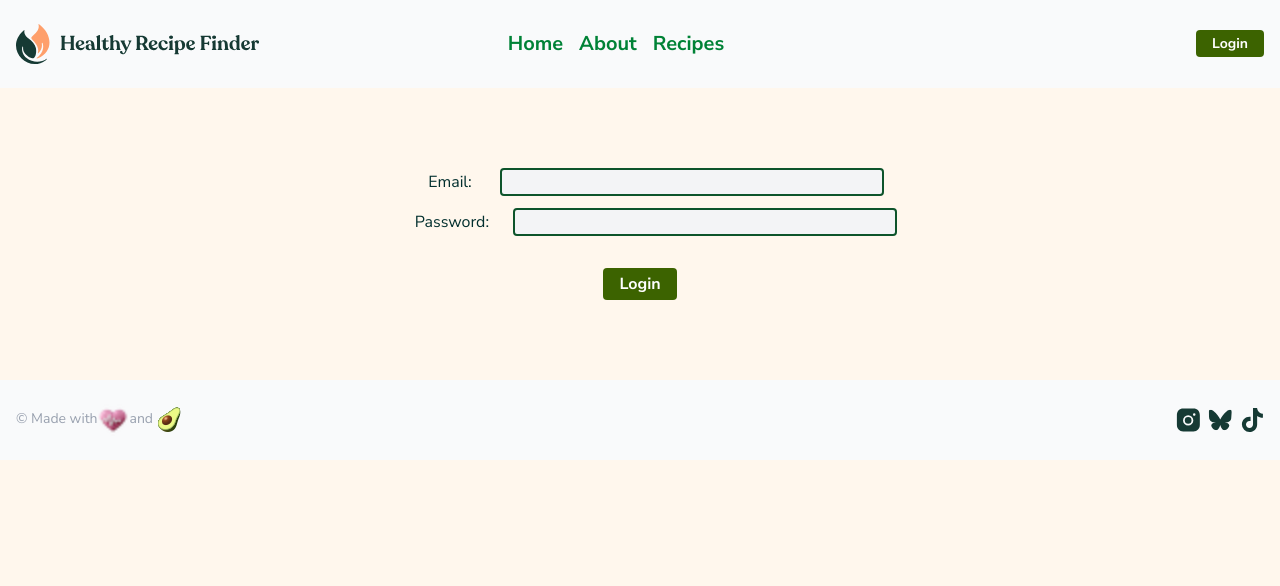
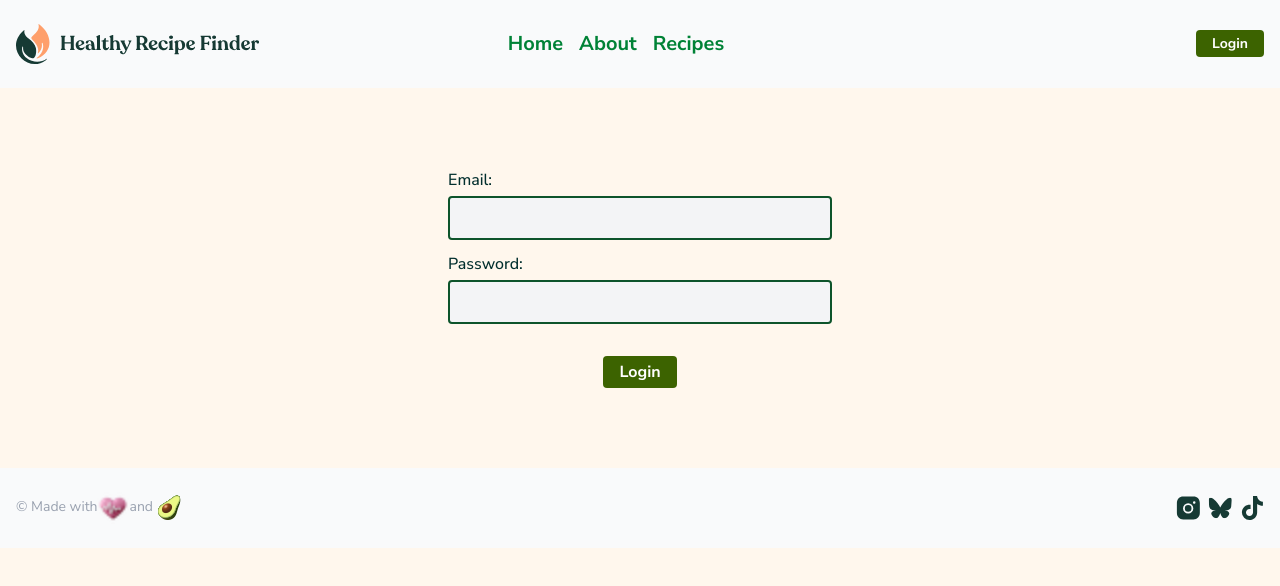
Before and after one commit to holiveira68/frontend_recipes, a React app: page /login in a window 1280 px wide. Shown: the top 586 px of the page. Built offline with nearby package versions, Linux system fonts and the light colour scheme; the HTML template or start-up script is replaced by a standard one.

Commit message:
alinhamento dos inputs Login

```diff
--- a/src/pages/Login.jsx
+++ b/src/pages/Login.jsx
@@ -26,13 +26,13 @@ export default function Login() {
             <form method="POST">
                 <div className="flex items-center justify-center flex-col gap-3 mt-20 mb-20">
 
-                    <div >
-                        <label className="ml-4 mt-4 p-4" htmlFor="email">Email: </label>
-                        <input className="bg-gray-100 rounded border-green-900 border-2 w-96 ml-2" type="email" id="email" value={email} onChange={(e) => setEmail(e.target.value)} onFocus={() => setUsernameError("")} />
+                    <div className="flex flex-col w-96">
+                        <label className="mb-1 font-medium" htmlFor="email">Email: </label>
+                        <input className="bg-gray-100 rounded border-green-900 border-2 w-full p-2" type="email" id="email" value={email} onChange={(e) => setEmail(e.target.value)} onFocus={() => setUsernameError("")} />
                     </div>
-                    <div>
-                        <label className="ml-4 mt-4 p-4" htmlFor="password">Password: </label>
-                        <input className="bg-gray-100 rounded border-green-900 border-2 w-96 ml-1" type="password" id="password" value={password} onChange={(e) => setPassword(e.target.value)} onFocus={() => setPasswordError("")} />
+                    <div className="flex flex-col w-96">
+                        <label className="mb-1 font-medium" htmlFor="password">Password: </label>
+                        <input className="bg-gray-100 rounded border-green-900 border-2 w-full p-2" type="password" id="password" value={password} onChange={(e) => setPassword(e.target.value)} onFocus={() => setPasswordError("")} />
                     </div>
                     <button className="gap-3 mt-5 bg-lime-800 text-white font-bold rounded px-4 py-1" type="button" onClick={() => loginAction()} >Login</button>
                 </div>
```
